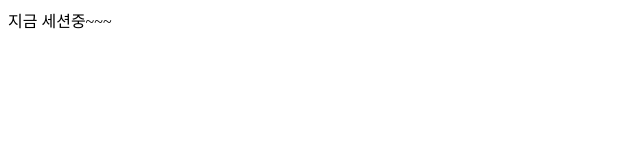
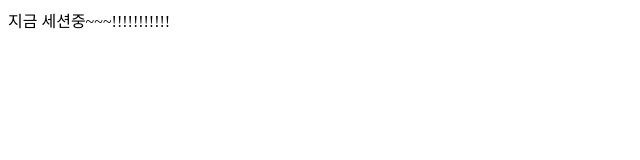
Before and after one commit to MaxKim-J/next-deploy-practice, a Next.js app: page /detail in a window 1280 px wide. Shown: the top 160 px of the page, without its empty margins (0-640 px from the left). Built offline with nearby package versions, Linux system fonts and the light colour scheme.

Commit message:
edit detail page

```diff
--- a/pages/detail/index.js
+++ b/pages/detail/index.js
@@ -7,7 +7,7 @@ export default function Home() {
         <title>이런식으로 헤드 커스텀이 쉽답니다~</title>
         <meta name="viewport" content="initial-scale=1.0, width=device-width" />
       </Head>
-      지금 세션중~~~
+      지금 세션중~~~!!!!!!!!!!!
     </div>
   );
 }
```
